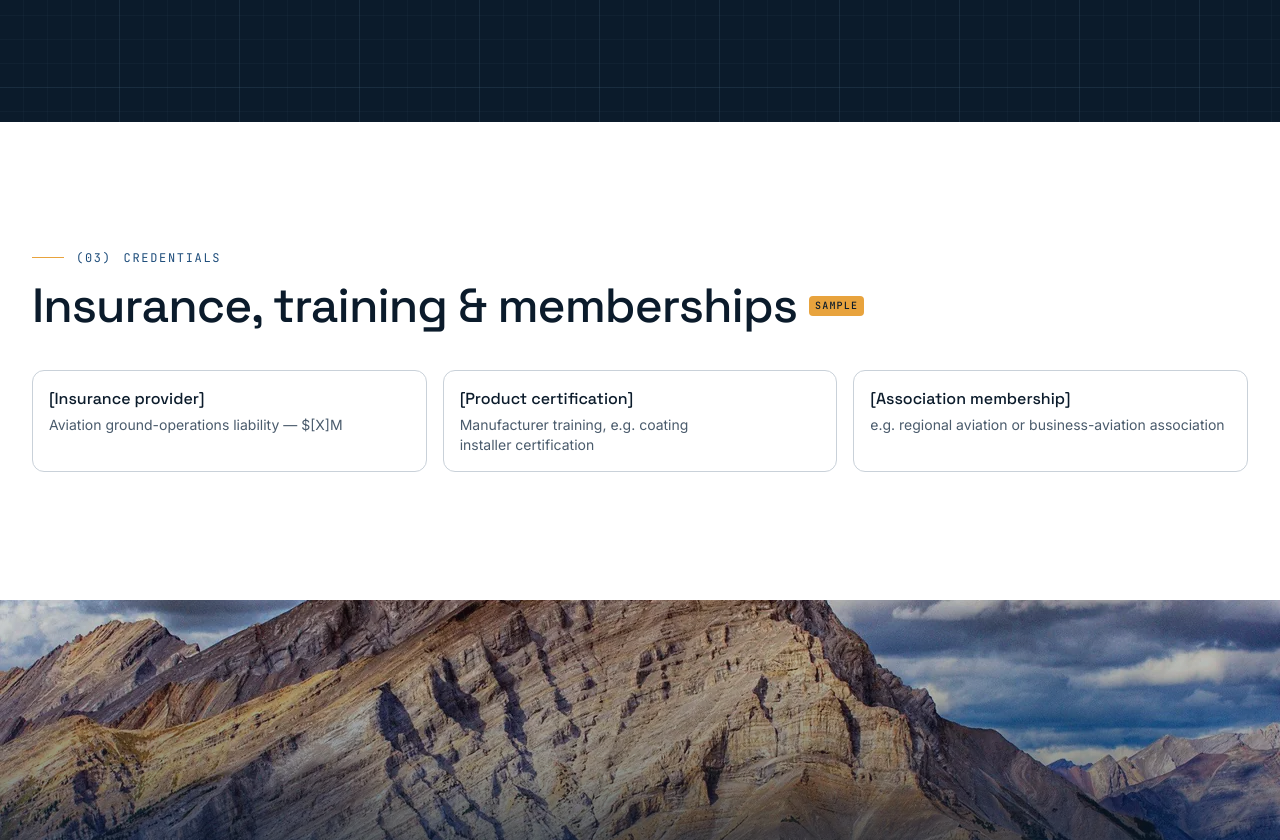
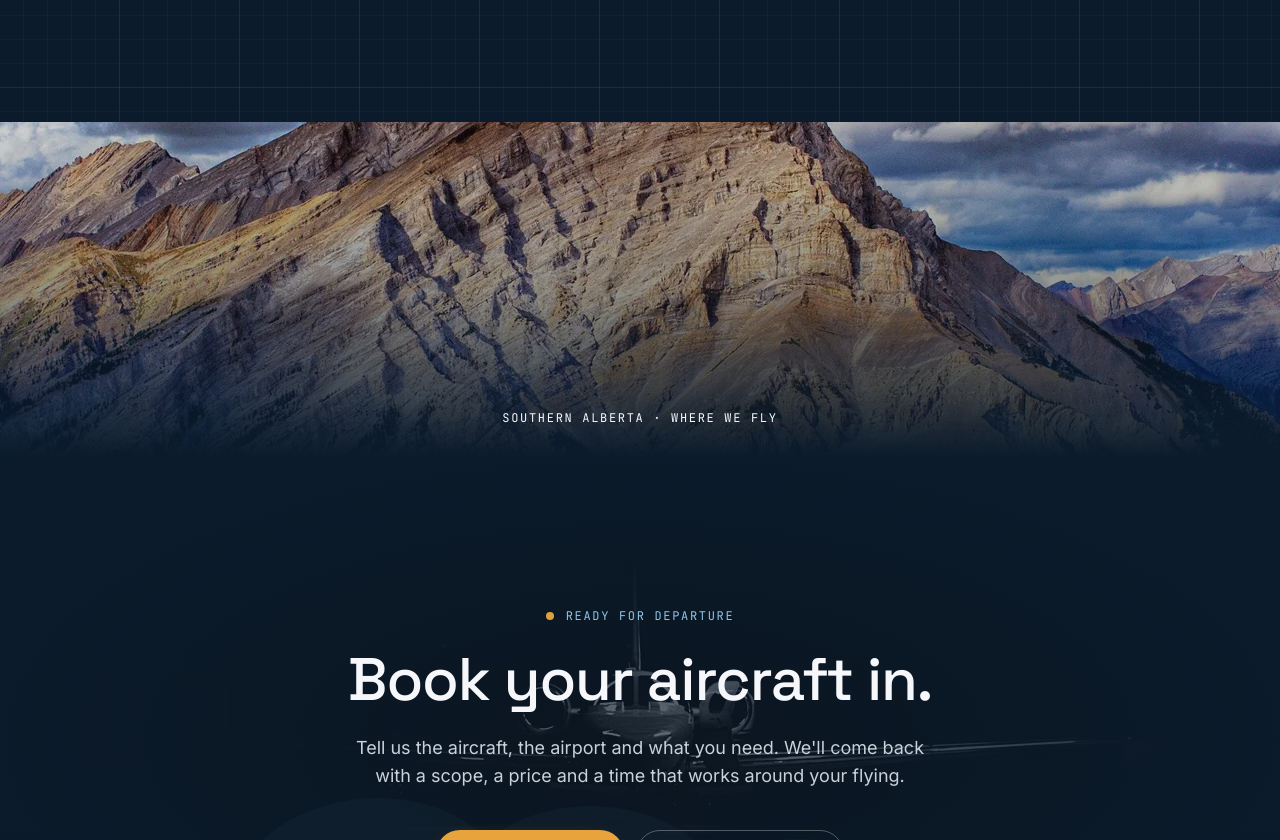
Before and after one commit to adisha-git/sriAero, a Next.js app: page /about in a window 1280 px wide. Shown: the part 1960-2800 px from the top of the page. Built offline with nearby package versions, Linux system fonts and the light colour scheme; no server answers.

Commit message:
Remove credentials section from About page
Co-Authored-By: Claude Opus 5.5 <noreply@anthropic.com>

```diff
--- a/src/app/about/page.tsx
+++ b/src/app/about/page.tsx
@@ -5,7 +5,7 @@ import { Picture } from "@/components/ui/Picture";
 import { PlaceholderBadge } from "@/components/ui/PlaceholderBadge";
 import { Reveal } from "@/components/ui/Reveal";
 import { SectionLabel } from "@/components/ui/SectionLabel";
-import { certifications, site } from "@/config/site";
+import { site } from "@/config/site";
 import { pageMetadata } from "@/lib/seo";
 
 export const metadata = pageMetadata({
@@ -87,25 +87,6 @@ export default function AboutPage() {
         </div>
       </section>
 
-      {certifications.length > 0 && (
-        <section aria-labelledby="credentials-title" className="bg-white py-24 sm:py-32">
-          <div className="container-x">
-            <SectionLabel index="03">Credentials</SectionLabel>
-            <h2 id="credentials-title" className="mt-4 flex flex-wrap items-center gap-3 text-4xl font-medium text-navy sm:text-5xl">
-              Insurance, training & memberships <PlaceholderBadge />
-            </h2>
-            <ul className="mt-10 grid gap-4 sm:grid-cols-3">
-              {certifications.map((c) => (
-                <li key={c.name} className="rounded-xl border border-aluminium p-4">
-                  <p className="font-display font-medium text-navy">{c.name}</p>
-                  <p className="mt-1 text-sm text-slate">{c.detail}</p>
-                </li>
-              ))}
-            </ul>
-          </div>
-        </section>
-      )}
-
       <section aria-label="Alberta skies" className="relative h-[42vh] min-h-72 overflow-hidden bg-navy">
         <Picture name="rockies-gondola" alt="Rocky Mountain peaks under a dramatic cloudy sky near Banff, Alberta" className="h-full w-full object-cover opacity-80" />
         <div className="absolute inset-0 bg-gradient-to-t from-navy via-navy/30 to-transparent" />
--- a/src/config/site.ts
+++ b/src/config/site.ts
@@ -25,7 +25,7 @@ export const site = {
   // PLACEHOLDER – replace with real data (your production domain, no trailing slash)
   url: "https://www.sriaero.ca",
 
-  /** While true, sample testimonials, stats and certifications show a small "Sample" tag. */
+  /** While true, sample testimonials and other placeholder content show a small "Sample" tag. */
   showPlaceholderBadges: true, // PLACEHOLDER – set to false once everything below is real
 
   contact: {
@@ -102,16 +102,6 @@ export const trustItems = [
   { label: "Calgary-based", readout: "CYYC", placeholder: false },
 ];
 
-/**
- * Certifications / memberships shown on the About page.
- * PLACEHOLDER – replace with real data. Leave the array empty to hide the block.
- */
-export const certifications: { name: string; detail: string }[] = [
-  { name: "[Insurance provider]", detail: "Aviation ground-operations liability — $[X]M" },
-  { name: "[Product certification]", detail: "Manufacturer training, e.g. coating installer certification" },
-  { name: "[Association membership]", detail: "e.g. regional aviation or business-aviation association" },
-];
-
 /* ------------------------------------------------------------------ */
 /* Testimonials — PLACEHOLDER entries only                             */
 /* ------------------------------------------------------------------ */
```
